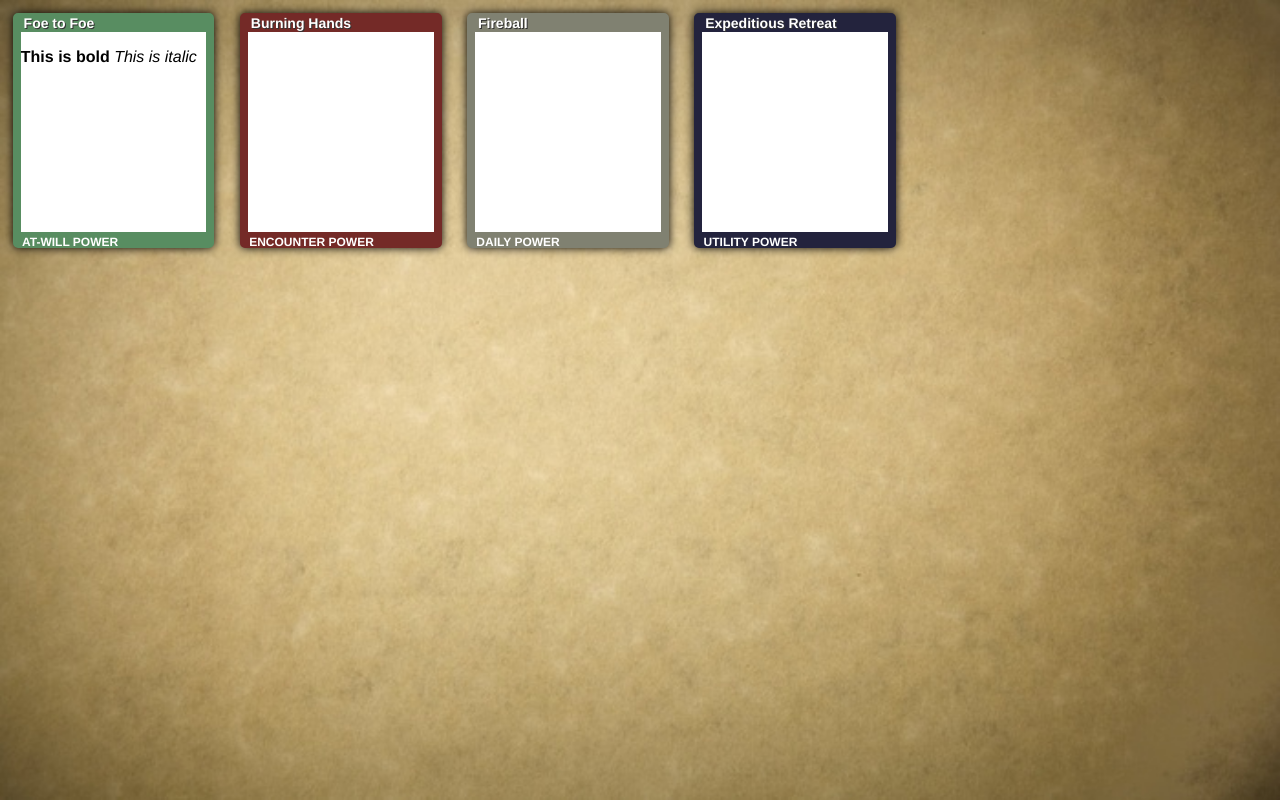
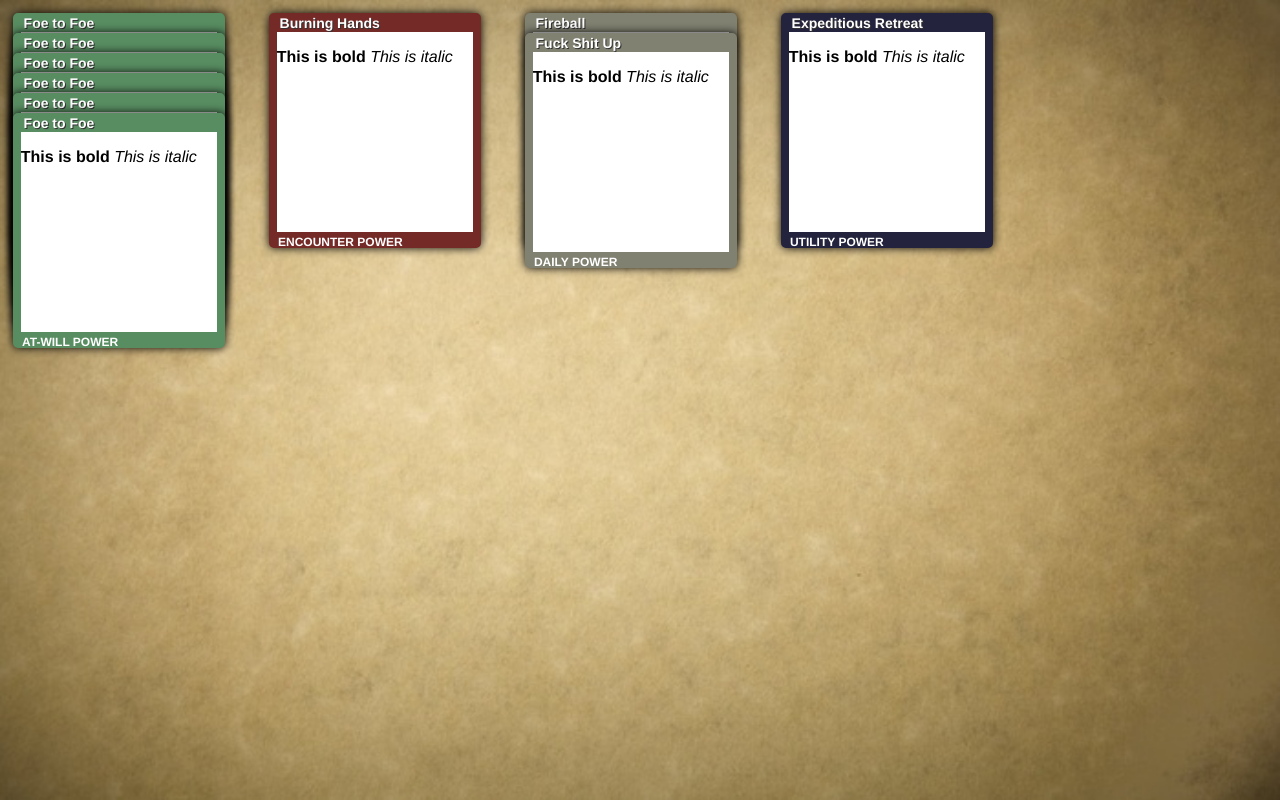
Before and after one commit to derekddecker/pc-sheet, a plain HTML site: page index.html in a window 1280 px wide. Drawn offline with nearby package versions, Linux system fonts and the light colour scheme.

Commit message:
Sorting the power cards into columns based on power type. Stack them to conserve space.

```diff
--- a/assets/css/style.css
+++ b/assets/css/style.css
@@ -14,16 +14,18 @@ body{ margin:0;padding:0;font-family:Helvetica }
     height:100%;
 }
 
+.card-table-col{ width:18%; margin:1%; float:left; position:relative }
+
 /** Small Cards **/
 .card{
-    position:relative;
+    position:absolute;
+    top:10px;
+    left:0px;
     box-shadow:0px 0px 10px #000;
     z-index:2;
     display:block;
-    float:left;
-    width:14.5%;
+    width:85%;
     height:200px;
-    margin:1% 1%;
     background:#fff;
     border-radius:5px;
     -moz-transition: border-radius box-shadow 1s;
--- a/index.html
+++ b/index.html
@@ -11,27 +11,14 @@
     <script src="js/Class.js" type="text/javascript"></script>
     <script src="js/DataObject.js" type="text/javascript"></script>
     <script src="js/jquery.tmpl.min.js" type="text/javascript"></script>
+    <script src="js/PowerTypes.js" type="text/javascript"></script>
+    <script src="js/Power.js" type="text/javascript"></script>
+    <script src="js/CharacterSheet.js" type="text/javascript"></script>
+    <script src="js/Fixtures.js" type="text/javascript"></script>
     <script src="js/controller.js" type="text/javascript"></script>
 </head>
 <body>
-
-<div id="background"><img src="assets/images/7820parchment.jpg" class="stretch" alt="" /></div>
-<div id="wrapper">
-    <div class="card at-will">
-        <h1>Foe to Foe</h1>
-        <p class="markdown">**This is bold** _This is italic_</p>
-    </div>
-    <div class="card encounter">
-        <h1>Burning Hands</h1>
-    </div>
-    <div class="card daily">
-        <h1>Fireball</h1>
-    </div>
-    <div class="card utility">
-        <h1>Expeditious Retreat</h1>
-    </div>
-    <div id="card-table"></div>
-</div>
-
+    <div id="background"><img src="assets/images/7820parchment.jpg" class="stretch" alt="" /></div>
+    <div id="wrapper"></div>
 </body>
 </html>
--- a/jqtmpl/Card.tmpl.html
+++ b/jqtmpl/Card.tmpl.html
@@ -1,6 +1,4 @@
-<div class="card at-will">
+<div class="card ${PowerTypes.getCssClassForType(Type)}">
     <h1>${Name}</h1>
-    <p class="description markdown">
-        ${Description}
-    </p>
+    <p class="description">${Description}</p>
 </div>
--- /dev/null
+++ b/jqtmpl/CardTable.tmpl.html
@@ -0,0 +1,6 @@
+<div id="card-table">
+    <div id="at-will-powers" class="card-table-col"></div>
+    <div id="encounter-powers" class="card-table-col"></div>
+    <div id="daily-powers" class="card-table-col"></div>
+    <div id="utility-powers" class="card-table-col"></div>
+</div>
--- /dev/null
+++ b/js/CharacterSheet.js
@@ -0,0 +1,10 @@
+var CharacterSheet = DataObject.extend({
+
+    init: (function(hash){
+        this._super( hash );
+    }),
+    defaults: {
+        "Powers" : []
+    }
+
+});
--- /dev/null
+++ b/js/Fixtures.js
@@ -0,0 +1,14 @@
+var CharacterSheet = new CharacterSheet({
+    Powers:[
+        {"Name":'Foe to Foe', "Type": PowerTypes.AtWill, "Description": "**This is bold**\r\n_This is italic_"},
+        {"Name":'Burning Hands', "Type": PowerTypes.Encounter, "Description": "**This is bold**\r\n_This is italic_"},
+        {"Name":'Fireball', "Type": PowerTypes.Daily, "Description": "**This is bold**\r\n_This is italic_"},
+        {"Name":'Fuck Shit Up', "Type": PowerTypes.Daily, "Description": "**This is bold**\r\n_This is italic_"},
+        {"Name":'Foe to Foe', "Type": PowerTypes.AtWill, "Description": "**This is bold**\r\n_This is italic_"},
+        {"Name":'Foe to Foe', "Type": PowerTypes.AtWill, "Description": "**This is bold**\r\n_This is italic_"},
+        {"Name":'Foe to Foe', "Type": PowerTypes.AtWill, "Description": "**This is bold**\r\n_This is italic_"},
+        {"Name":'Foe to Foe', "Type": PowerTypes.AtWill, "Description": "**This is bold**\r\n_This is italic_"},
+        {"Name":'Foe to Foe', "Type": PowerTypes.AtWill, "Description": "**This is bold**\r\n_This is italic_"},
+        {"Name":'Expeditious Retreat', "Type": PowerTypes.Utility, "Description": "**This is bold**\r\n_This is italic_"}
+    ]
+});
--- /dev/null
+++ b/js/Power.js
@@ -0,0 +1,11 @@
+var Power = DataObject.extend({
+    init : (function(hash){
+        this._super( hash );
+        this.ClassName = 'Power';
+    }),
+    defaults:{
+        "Name" : 'Power',
+        "Description" : '',
+        "Type" : PowerTypes.AtWill
+    }
+});
--- /dev/null
+++ b/js/PowerTypes.js
@@ -0,0 +1,16 @@
+var PowerTypes = {
+    "AtWill" : 1,
+    "Encounter" : 2,
+    "Utility" : 3,
+    "Daily" : 4,
+
+    "getCssClassForType" : (function(val){
+        switch(val){
+            case 1: return 'at-will'
+            case 2: return 'encounter'
+            case 3: return 'utility'
+            case 4: return 'daily'
+            default: return ''
+        }
+    })
+}
--- a/js/controller.js
+++ b/js/controller.js
@@ -3,6 +3,7 @@ $(function(){
     var TmplCache = {},
         horizontalCenter = Math.floor(window.innerWidth/2),
         verticalCenter = Math.floor(window.innerHeight/2),
+        markdownConverter = new Markdown.getSanitizingConverter(),
         Minimize = (function(what){
             var $_full_screen_el = $(what),
                 $_original_el = $_full_screen_el.data('original_el');
@@ -23,17 +24,17 @@ $(function(){
         }),
         Maximize = (function(what){
             var $_el = $(what), //cache the element
-                $_cloned_el = $_el.clone(),
+                $_cloned_el = $_el.clone(), //clone the element
                 maximizedHeight = .9,
                 maximizedWidth = .9,
                 fullSizeHeight = 0,
-                fullSizeWidth = 0; //clone the element
+                fullSizeWidth = 0;
 
             //leave the actual element where it is, but visibility hidden
             $_el.css({"visibility":'hidden'})
 
             //find the elements current position, make it absolute
-            $_cloned_el.data('original_el', $_el).bind('click',function(){ Minimize(this)}).css({"position":'absolute',"left":$_el.offset().left+'px',"top":$_el.offset().top+'px', "margin":0});
+            $_cloned_el.data('original_el', $_el).bind('click',function(){ Minimize(this)}).css({"position":'absolute',"height":$_el.innerHeight(),"width":$_el.innerWidth(),"left":$_el.offset().left+'px',"top":$_el.offset().top+'px'});
 
             //append the cloned element to the page
             $('body').append($_cloned_el)
@@ -53,13 +54,19 @@ $(function(){
         NewCardType = (function(cardType){
             return $('<div class="card-type-subtext">'+cardType+' Power</div>')
         }),
-        PrepareCards = (function(){
-            $('.card').each(function(){
-                var card = $(this)
-                if(card.hasClass('at-will')) card.append(NewCardType('At-Will'))
-                if(card.hasClass('encounter')) card.append(NewCardType('Encounter'))
-                if(card.hasClass('utility')) card.append(NewCardType('Utility'))
-                if(card.hasClass('daily')) card.append(NewCardType('Daily'))
+        PrepareCard = (function(card){
+            if(card.hasClass('at-will')) card.append(NewCardType('At-Will'))
+            if(card.hasClass('encounter')) card.append(NewCardType('Encounter'))
+            if(card.hasClass('utility')) card.append(NewCardType('Utility'))
+            if(card.hasClass('daily')) card.append(NewCardType('Daily'))
+        }),
+        StackCards = (function(){
+            $('.card-table-col').each(function(){
+                var offset = 0;
+                $(this).find('.card').each(function(){
+                    $(this).css({'top':offset});
+                    offset += 20;
+                })
             })
         }),
 
@@ -91,23 +98,44 @@ $(function(){
         }),
 
         TmplList = {
+            'CardTable': (function(result){}),
             'Card': (function(result){
+                result.bind('click',function(){ Maximize(this) })
+                PrepareCard(result);
 
+                var _description = result.find('.description'),
+                    preConvertedMarkdown = _description.text();
+                _description.empty().append(markdownConverter.makeHtml(preConvertedMarkdown));
+            })
+        },
+
+        Layout = {
+            "init" : (function(callback){
+                RenderTemplate('CardTable', {}, function(result){
+                    $('#wrapper').append(result)
+                    callback();
+                })
+            })
+        },
+
+        AddCardToTable = (function(_power){
+            RenderTemplate('Card', _power, function(result){
+                $('#card-table').find('#'+PowerTypes.getCssClassForType(_power.Type)+'-powers').append(result)
+            })
+        }),
+
+        Fixtures = {
+            "init" : (function(){
+                for(var i in CharacterSheet.Powers){
+                    var _power = CharacterSheet.Powers[i];
+                    AddCardToTable(_power);
+                }
+                StackCards();
             })
         },
 
         OnReady = (function(){
-            $('.card').bind('click',function(){ Maximize(this) })
-            PrepareCards()
-
-            var converter = new Markdown.getSanitizingConverter();
-
-            $('.markdown').each(function(){
-                var $_el = $(this),
-                    preConvertedMarkdown = $(this).text();
-
-                $_el.empty().append(converter.makeHtml(preConvertedMarkdown));
-            })
+            Layout.init(Fixtures.init)
         })
 
     LoadTemplates(OnReady)
--- a/style.css
+++ /dev/null
@@ -1,83 +0,0 @@
-html{height:100%;width:100%;overflow:hidden}
-body{ margin:0;padding:0;font-family:Helvetica }
-#wrapper{height:100%;width:100%;margin:0;padding:0;position:relative;z-index:1}
-#background {
-    width: 100%;
-    height: 100%;
-    position: absolute;
-    left: 0px;
-    top: 0px;
-    z-index: 0;
-}
-.stretch {
-    width:100%;
-    height:100%;
-}
-
-/** Small Cards **/
-.card{
-    position:relative;
-    box-shadow:0px 0px 10px #000;
-    z-index:2;
-    display:block;
-    float:left;
-    width:14.5%;
-    height:200px;
-    margin:1% 1%;
-    background:#fff;
-    border-radius:5px;
-    -moz-transition: border-radius box-shadow 1s;
-    -webkit-transition: border-radius box-shadow 1s;
-    -ms-transition: border-radius box-shadow 1s;
-    -o-transition: border-radius box-shadow 1s;
-    transition: border-radius box-shadow 1s; }
-.card:hover{cursor:pointer}
-
-.card.at-will{border:2em solid #588D61; border-width:1.2em .5em 1em}
-.card.encounter{border:2em solid #742A27; border-width:1.2em .5em 1em}
-.card.daily{border:2em solid #808171; border-width:1.2em .5em 1em}
-.card.utility{border:2em solid #23233D; border-width:1.2em .5em 1em}
-
-.card h1{
-    text-shadow:1px 1px 0px #333;
-    font-size:14px;
-    margin:0;
-    padding:0;
-    color:#fff;
-    position:absolute;
-    display:block;
-    top:-1.2em;
-    left:.2em;
-    height:0;
-}
-.card .card-type-subtext{ position:absolute;bottom:-1.4em;left:.1em;color:#fff;font-size:12px;text-transform:uppercase;font-weight:700 }
-
-/** Full Screen **/
-.fullscreen.card{
-    z-index:5;
-    box-shadow:0px 0px 15px #000;
-    border-radius:10px;
-    -moz-transition: border-radius box-shadow 1s;
-    -webkit-transition: border-radius box-shadow 1s;
-    -ms-transition: border-radius box-shadow 1s;
-    -o-transition: border-radius box-shadow 1s;
-    transition: border-radius box-shadow 1s; }
-.fullscreen.at-will.card{ border:2em solid #588D61; border-width:4em 1em 2em }
-.fullscreen.encounter.card{ border:2em solid #742A27; border-width:4em 1em 2em }
-.fullscreen.daily.card{ border:2em solid #808171; border-width:4em 1em 2em }
-.fullscreen.utility.card{ border:2em solid #23233D; border-width:4em 1em 2em }
-
-.fullscreen h1{
-    text-shadow:2px 2px 0px #333;
-    font-size:52px;
-    margin:0;
-    padding:0;
-    color:#fff;
-    position:absolute;
-    display:block;
-    top:-1.2em;
-    left:.2em;
-    height:0;
-}
-
-.fullscreen.card .card-type-subtext{ font-size:16px }
```
